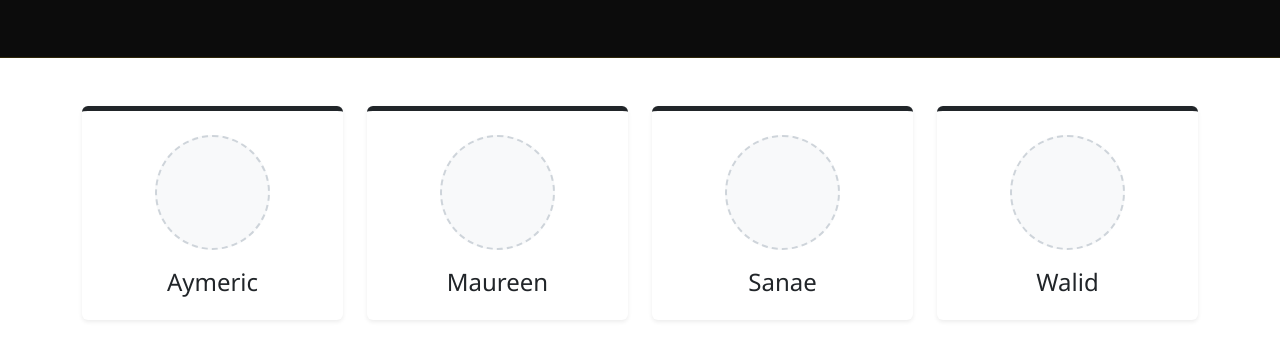
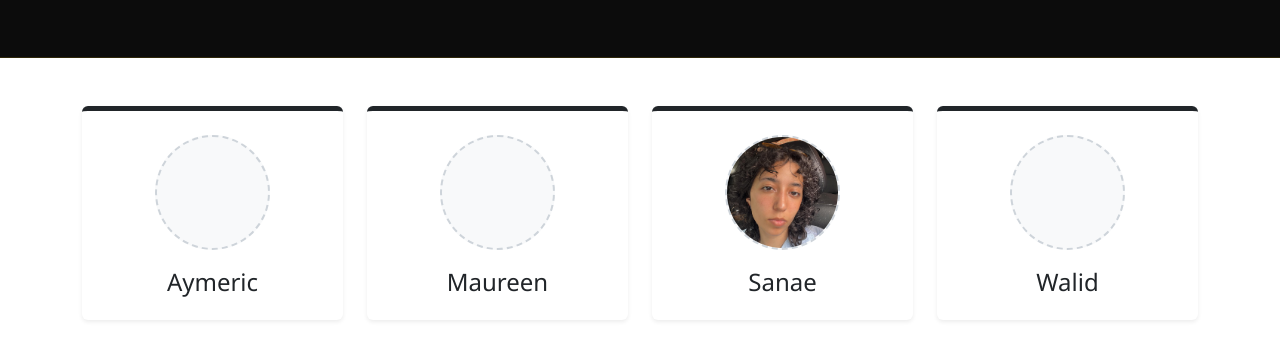
Before and after one commit to sana-foot/projet_ethique, a plain HTML site: page equipe.html in a window 1280 px wide. Shown: the part 442-800 px from the top of the page. Drawn offline with nearby package versions, Linux system fonts and the light colour scheme.

Commit message:
Ajout photo sanae

```diff
--- a/equipe.html
+++ b/equipe.html
@@ -148,7 +148,7 @@
 
                 <div class="col-md-6 col-lg-3">
                     <div class="card team-card h-100 shadow-sm p-4 text-center">
-                        <div class="photo-placeholder"><!-- <img src="images/Sanae.jpg" alt="Photo du membre du groupe"> --></div>
+                        <div class="photo-placeholder"><img src="photo_équipe/sanae.jpg"></div>
                         <h4 class="mb-0">Sanae</h4>
                     </div>
                 </div>
```
Also changed, not shown: photo_équipe/sanae.jpg (added).
